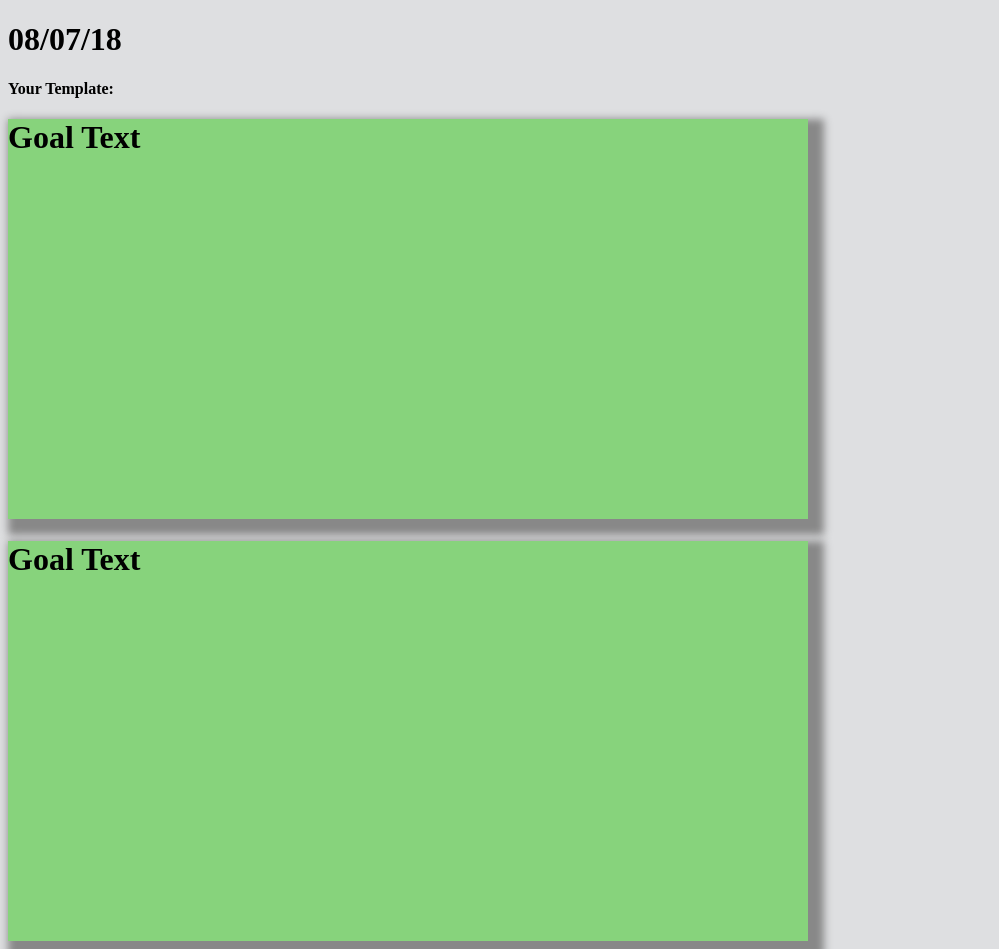
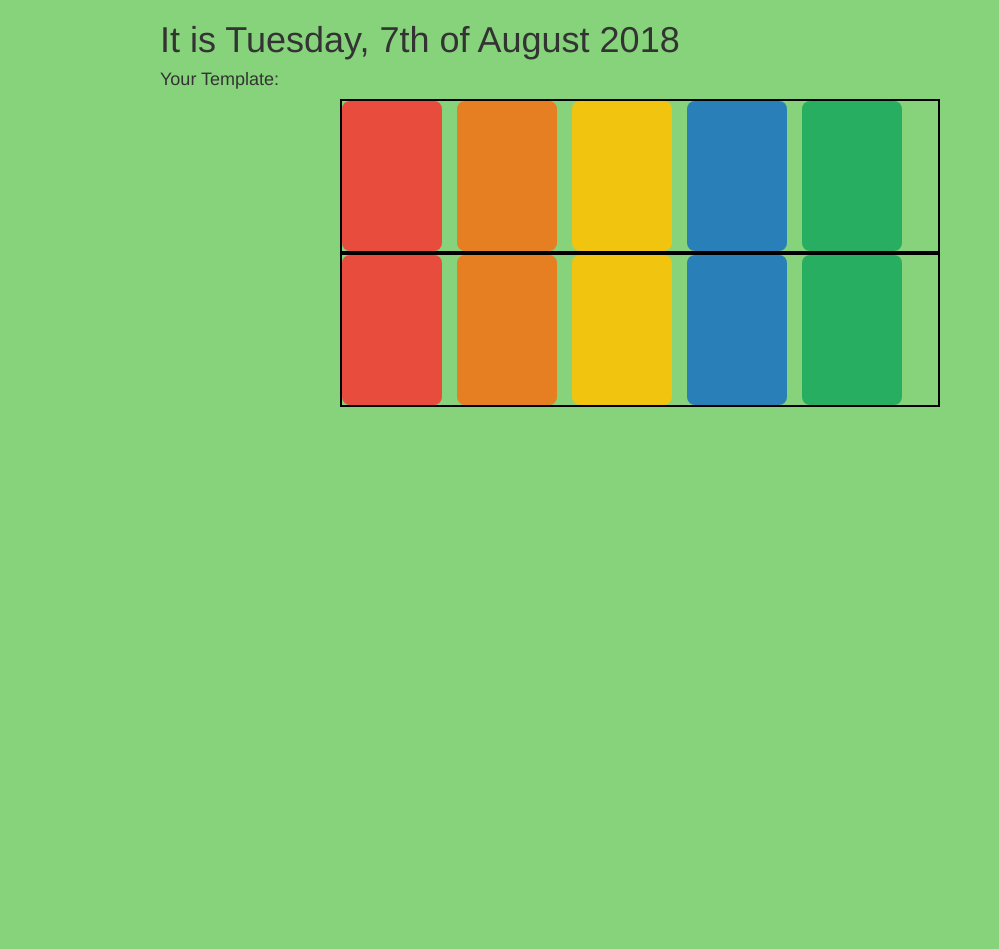
Before and after one commit to mattrossi-toast/SE265-Capstone, a PHP site: page / in a window 1280 px wide. Shown: the whole page, without its empty margins (0-999 px from the left). After the commit the page ends 407 px from the top, so only its background shows below. Run offline with PHP 8.4, Linux system fonts and the light colour scheme.

Commit message:
Updated styling before adding chartJS

```diff
--- a/index.php
+++ b/index.php
@@ -5,6 +5,7 @@
     <meta name="viewport"
           content="width=device-width, user-scalable=no, initial-scale=1.0, maximum-scale=1.0, minimum-scale=1.0">
     <meta http-equiv="X-UA-Compatible" content="ie=edge">
+    <link rel="stylesheet" href="https://maxcdn.bootstrapcdn.com/bootstrap/3.3.7/css/bootstrap.min.css" integrity="sha384-BVYiiSIFeK1dGmJRAkycuHAHRg32OmUcww7on3RYdg4Va+PmSTsz/K68vbdEjh4u" crossorigin="anonymous">
     <link rel="stylesheet" href="styles/style.css">
     <title>Step By Step</title>
 </head>
--- a/styles/style.css
+++ b/styles/style.css
@@ -1,5 +1,5 @@
 body{
-    background-color: #DEDFE1;
+    background-color: #87D37C;
 }
 
 .goal-template{
@@ -7,19 +7,71 @@ body{
     width:800px;
     background-color: #87D37C;
     box-shadow: 8px 8px 8px 8px #888888;
+    float:left;
+
 }
 
 .answer{
+    width:100px;
+    height:20px;
+    border-radius:8px;
+    transition-duration:0.4s;
+    margin-right:15px;
+}
 
-    background-color:black;
-    width:100px;
-    height:100px;
-    border:2px solid black;
+.answer:hover{
+
+    box-shadow: 8px 8px 8px 8px #888888;
+
+
 }
 
 .answer-one{
 
-    background-color:black;
+    background-color: #e74c3c;
     width:100px;
-    height:100px;
+    height:150px;
 }
+
+.answer-two{
+
+    background-color: #e67e22;
+    width:100px;
+    height:150px;
+}
+
+.answer-three{
+
+    background-color: #f1c40f;
+    width:100px;
+    height:150px;
+}
+
+.answer-four{
+
+    background-color: #2980b9;
+    width:100px;
+    height:150px;
+}
+.answer-five{
+
+    background-color: #27ae60;
+    width:100px;
+    height:150px;
+}
+
+.question-container{
+    width:600px;
+    border:2px solid black;
+    margin: 100px 100px 100px 0px;
+    margin:auto;
+}
+
+.tracker-head{
+    width:75%;
+    margin:auto;
+}
+
+.answer:active{
+    background-color:rgba(0, 0, 0, 0.1);
+}
--- a/views/tracker.php
+++ b/views/tracker.php
@@ -1,20 +1,21 @@
 
 <div>
-<h1>  <?php echo date("m/d/y"); ?> </h1>
+    <div class="tracker-head">
+<h1>  <?php echo "It is " . date("l, jS \of F Y"); ?> </h1>
 <h4> Your Template: </h4>
+    </div>
 
 <?php for( $i = 0; $i < 2; $i++){ ?>
-    <div class="goal-template">
-        <h1> Goal Text</h1>
-            <div class=".answer .answer-one">
+        <div class="question-container row">
+            <div class="answer answer-one col-lg-2 col-md-2 col-sm-2">
             </div>
-            <div class=".answer .answer-two">
+            <div class="answer answer-two col-lg-2 col-md-2 col-sm-2">
             </div>
-            <div class=".answer .answer-three">
+            <div class="answer answer-three col-lg-2 col-md-2 col-sm-2">
             </div>
-            <div class=".answer .answer-four">
+            <div class="answer answer-four col-lg-2 col-md-2 col-sm-2">
             </div>
-            <div class=".answer .answer-five">
+            <div class="answer answer-five col-lg-2 col-md-2 col-sm-2">
             </div>
     </div>
  <?php   }?>
```
